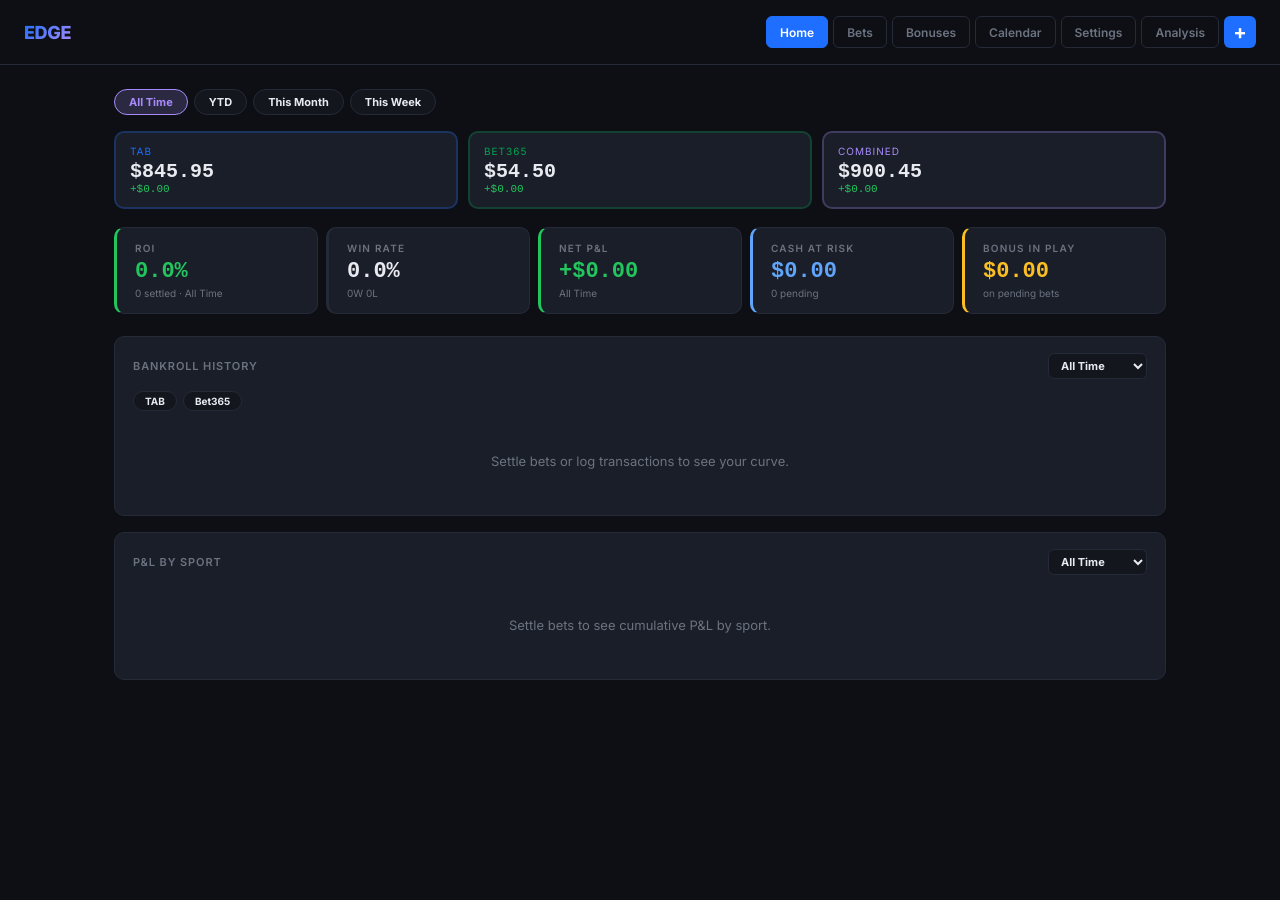
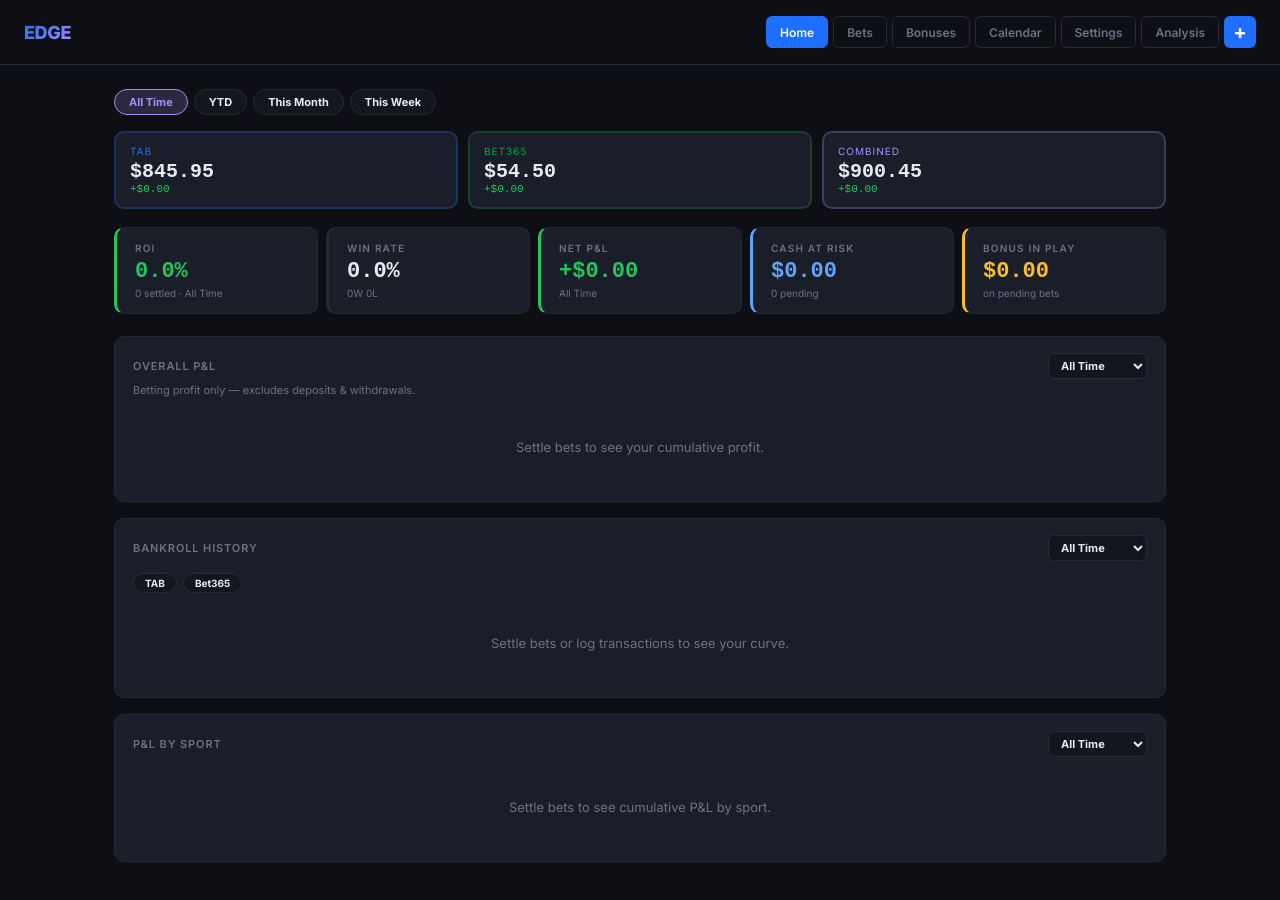
Before and after one commit to kfideliss/betting-tracker, a React (Vite) app: page / in a window 1280 px wide. Before the commit the page ends 800 px from the top, so only its background shows below. Built offline with nearby package versions, Linux system fonts and the light colour scheme.

Commit message:
feature: overall P&L chart (betting profit, excludes deposits)

```diff
--- a/src/App.jsx
+++ b/src/App.jsx
@@ -301,6 +301,18 @@ export default function App(){
   })();
   const activeSports=allSports.filter(s=>settledAll.some(b=>b.sport===s&&inTimeFilter(settleDate(b),chartFilter)));
 
+  const overallPLSeries=(()=>{
+    const events=settledAll
+      .filter(b=>inTimeFilter(settleDate(b),chartFilter))
+      .map(b=>({date:settleDate(b),pl:betPL(b)}))
+      .sort((a,b)=>new Date(a.date)-new Date(b.date));
+    let running=0;
+    const points=[{date:"Start",PL:0}];
+    events.forEach(e=>{running+=e.pl;points.push({date:e.date.slice(5),PL:parseFloat(running.toFixed(2))});});
+    return points;
+  })();
+  const overallPLFinal=overallPLSeries[overallPLSeries.length-1]?.PL||0;
+
   const calibration=(()=>{
     const withProb=settled.filter(b=>b.myProb&&b.outcome!=="Push");
     if(withProb.length<3) return[];
@@ -362,20 +374,26 @@ export default function App(){
     if(!form.match||!form.stake||!form.odds){showToast("Match, stake, and odds are required");return;}
     const isFT=form.betType==="Future"||form.betType==="Multi";
     const creditId=form._creditId;
+    const wasEdit=!!editId;
     const bet={...form,id:editId||Date.now().toString(),stake:parseFloat(form.stake),odds:parseFloat(form.odds),myProb:form.myProb?parseFloat(form.myProb):null,deducted:editId?(bets.find(b=>b.id===editId)?.deducted??false):(isFT&&!form.isBonus)};
     delete bet._creditId;
+    if(!wasEdit&&bet.outcome!=="Pending") bet.settledDate=new Date().toISOString().slice(0,10);
     const next=editId?bets.map(b=>b.id===editId?bet:b):[...bets,bet];
-    const wasEdit=!!editId;
     if(editId) setEditId(null);
     persistBets(next);
     if(!wasEdit&&creditId&&bet.isBonus){
       const nc=lsGet("credits_v1",credits).map(c=>c.id===creditId?{...c,status:"used",usedBetId:bet.id,usedDate:new Date().toISOString().slice(0,10)}:c);
       persistCredits(nc);
     }
-    if(!wasEdit&&isFT&&!bet.isBonus){
-      const newBal=adjustBalance(bet.bookmaker,-bet.stake);
-      showToast(`${bet.betType} logged. ${bet.bookmaker} -$${bet.stake.toFixed(2)} → $${newBal.toFixed(2)}`);
-    } else { showToast(wasEdit?"Bet updated":"Bet logged"); }
+    if(!wasEdit){
+      let delta=0;
+      if(isFT&&!bet.isBonus) delta-=bet.stake;
+      if(bet.outcome!=="Pending") delta+=balanceEffect(bet,bet.outcome);
+      if(delta!==0){
+        const newBal=adjustBalance(bet.bookmaker,delta);
+        showToast(`${bet.bookmaker} ${delta>=0?"+":""}$${delta.toFixed(2)} → $${newBal.toFixed(2)}`);
+      } else { showToast("Bet logged"); }
+    } else { showToast("Bet updated"); }
     setForm(emptyForm); setTab("log");
   }
 
@@ -572,6 +590,31 @@ export default function App(){
               <StatCard label="Net P&L" value={fmt(totalPL)} color={totalPL>=0?C.win:C.loss} sub={timeFilter}/>
               <StatCard label="Cash at Risk" value={fmtAbs(cashAtRisk)} color={C.pending} sub={`${pendingAll.length} pending`}/>
               <StatCard label="Bonus In Play" value={fmtAbs(bonusHeld)} color={C.bonus} sub="on pending bets"/>
+            </div>
+
+            <div style={{background:C.card,border:`1px solid ${C.border}`,borderRadius:10,padding:"16px 18px",marginBottom:16}}>
+              <div style={{display:"flex",alignItems:"center",justifyContent:"space-between",marginBottom:4,gap:8,flexWrap:"wrap"}}>
+                <div style={{color:C.muted,fontSize:11,letterSpacing:"0.08em",textTransform:"uppercase",fontWeight:600}}>Overall P&L</div>
+                <select value={chartFilter} onChange={e=>setChartFilter(e.target.value)} style={{background:C.surface,color:C.text,border:`1px solid ${C.border}`,borderRadius:6,padding:"4px 8px",fontSize:11,fontWeight:700,cursor:"pointer"}}>{TIME_FILTERS.map(f=><option key={f} value={f}>{f}</option>)}</select>
+              </div>
+              <div style={{color:C.muted,fontSize:11,marginBottom:12}}>Betting profit only — excludes deposits & withdrawals.</div>
+              {overallPLSeries.length>1?(
+                <ResponsiveContainer width="100%" height={210}>
+                  <ComposedChart data={overallPLSeries}>
+                    <defs>
+                      <linearGradient id="overallPLGrad" x1="0" y1="0" x2="0" y2="1">
+                        <stop offset="5%" stopColor={overallPLFinal>=0?C.win:C.loss} stopOpacity={0.25}/>
+                        <stop offset="95%" stopColor={overallPLFinal>=0?C.win:C.loss} stopOpacity={0}/>
+                      </linearGradient>
+                    </defs>
+                    <XAxis dataKey="date" tick={{fill:C.muted,fontSize:10}} axisLine={false} tickLine={false}/>
+                    <YAxis tick={{fill:C.muted,fontSize:10}} axisLine={false} tickLine={false} domain={["auto","auto"]} width={55} tickFormatter={v=>`$${v}`}/>
+                    <Tooltip contentStyle={{background:C.surface,border:`1px solid ${C.border}`,borderRadius:8,color:C.text,fontSize:12,boxShadow:"0 8px 24px rgba(0,0,0,0.4)"}} formatter={v=>[`$${v.toFixed(2)}`,"Net P&L"]}/>
+                    <ReferenceLine y={0} stroke={C.border}/>
+                    <Area type="monotone" dataKey="PL" stroke={overallPLFinal>=0?C.win:C.loss} strokeWidth={3} fill="url(#overallPLGrad)" dot={false}/>
+                  </ComposedChart>
+                </ResponsiveContainer>
+              ):<div style={{color:C.muted,fontSize:13,textAlign:"center",padding:"30px 0"}}>Settle bets to see your cumulative profit.</div>}
             </div>
 
             <div style={{background:C.card,border:`1px solid ${C.border}`,borderRadius:10,padding:"16px 18px",marginBottom:16}}>
```
